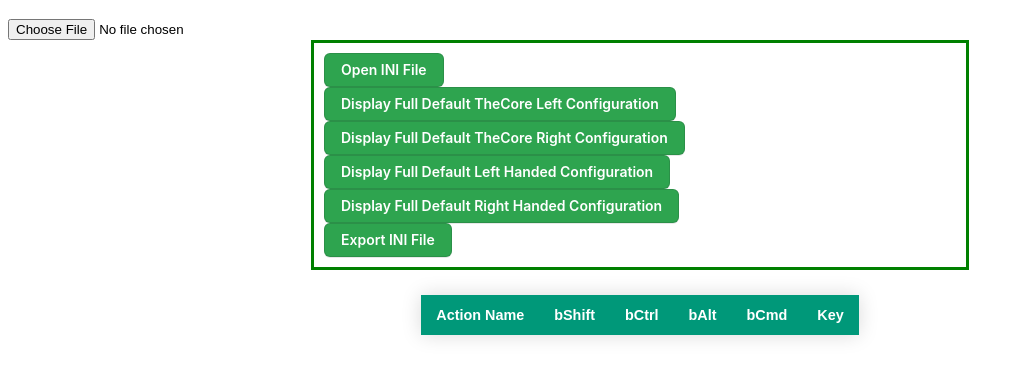
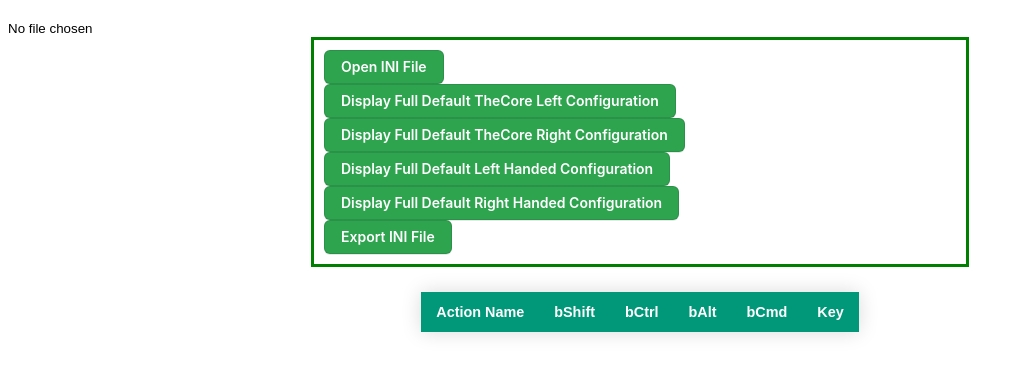
Before and after one commit to hadesnocap/igphotkeys, a plain HTML site: page index.html in a window 1280 px wide. Shown: the part 61-438 px from the top of the page, without its empty margins (0-1024 px from the left). Drawn offline with Linux system fonts and the light colour scheme.

Commit message:
Update index.html
hide choose file thing

```diff
--- a/index.html
+++ b/index.html
@@ -108,6 +108,9 @@
   border: 3px solid green;
   padding: 10px;
 }
+    ::file-selector-button {
+    display: none;
+    }
     </style>
 
   </head>
```
